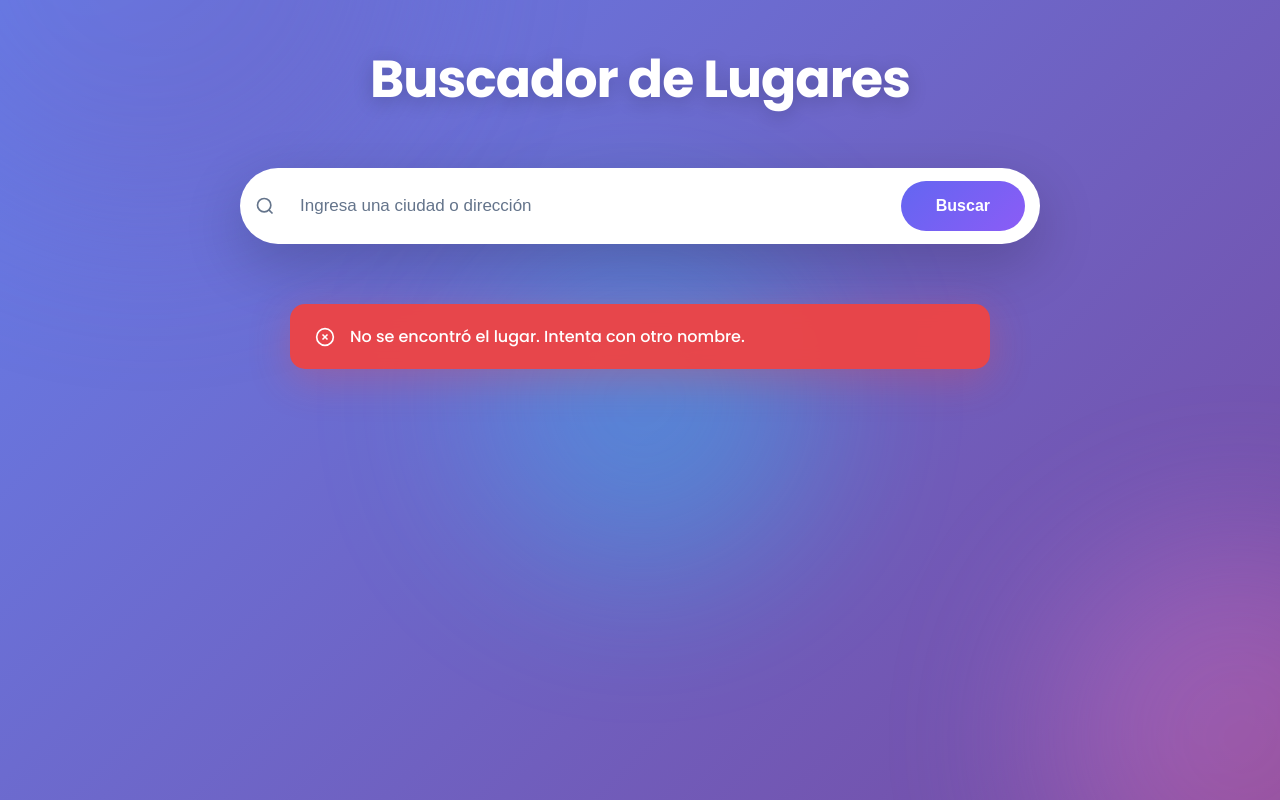
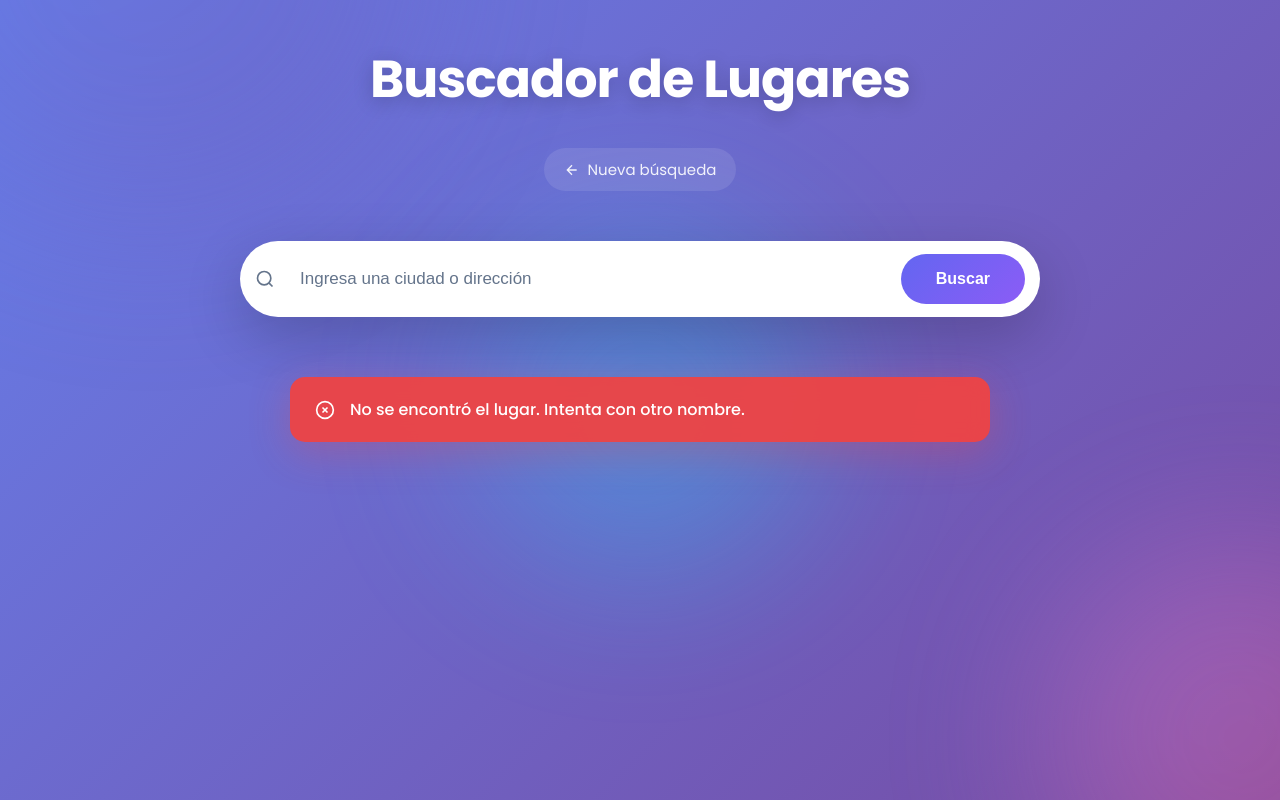
Before and after one commit to cynthia21r0/APP_GEO, a Flask app: page /buscar in a window 1280 px wide. Run offline with Flask 3, Linux system fonts and the light colour scheme.

Commit message:
Api lista

```diff
--- a/templates/map.html
+++ b/templates/map.html
@@ -17,6 +17,12 @@
     <div class="container">
         <header class="header fade-in">
             <h1>Buscador de Lugares</h1>
+            <a href="/" class="back-link">
+                <svg width="16" height="16" viewBox="0 0 24 24" fill="none" stroke="currentColor" stroke-width="2">
+                    <path d="M19 12H5M12 19l-7-7 7-7"></path>
+                </svg>
+                Nueva búsqueda
+            </a>
         </header>
 
         <form method="POST" action="/buscar" class="search-form slide-up">
```
